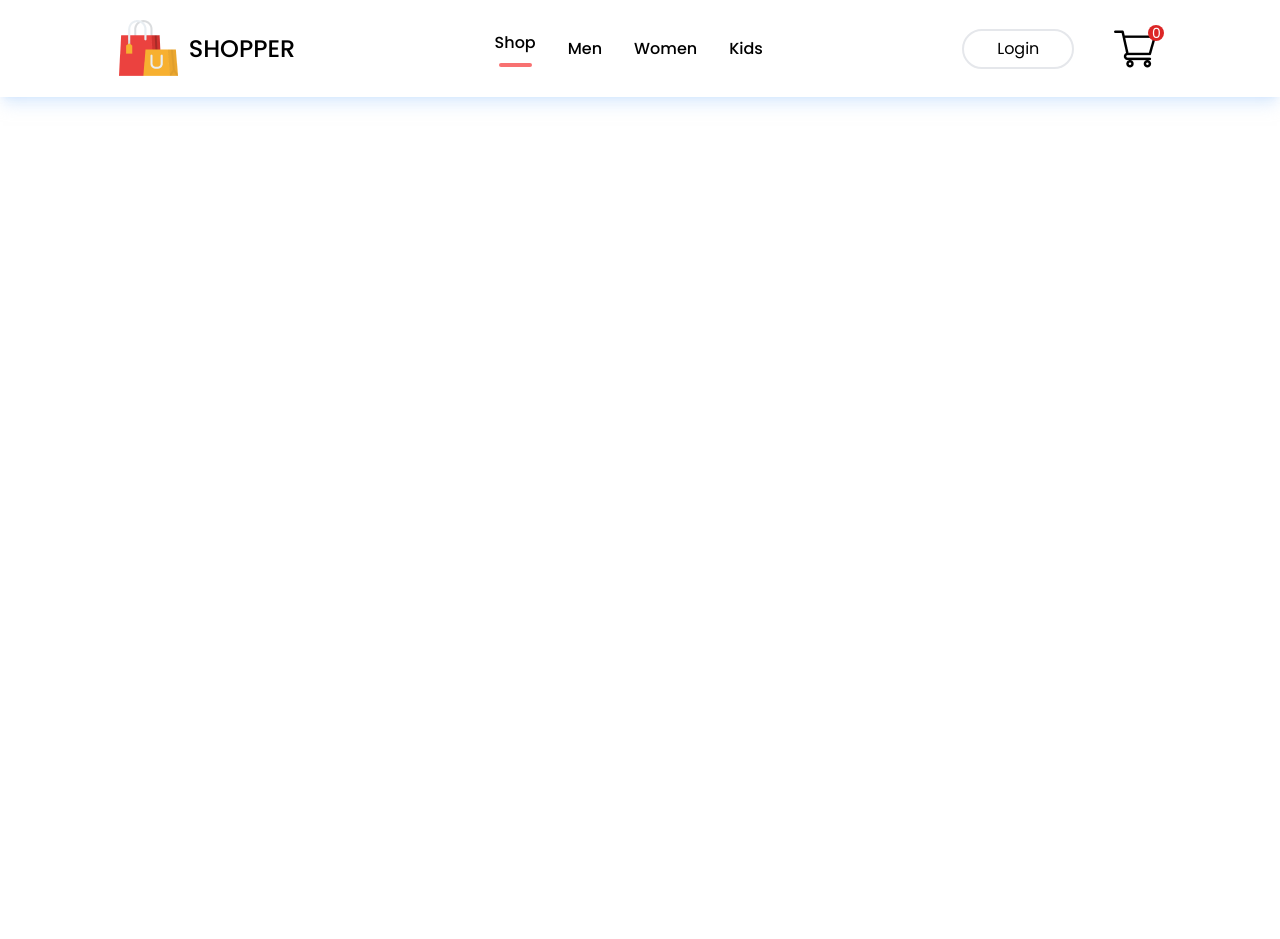
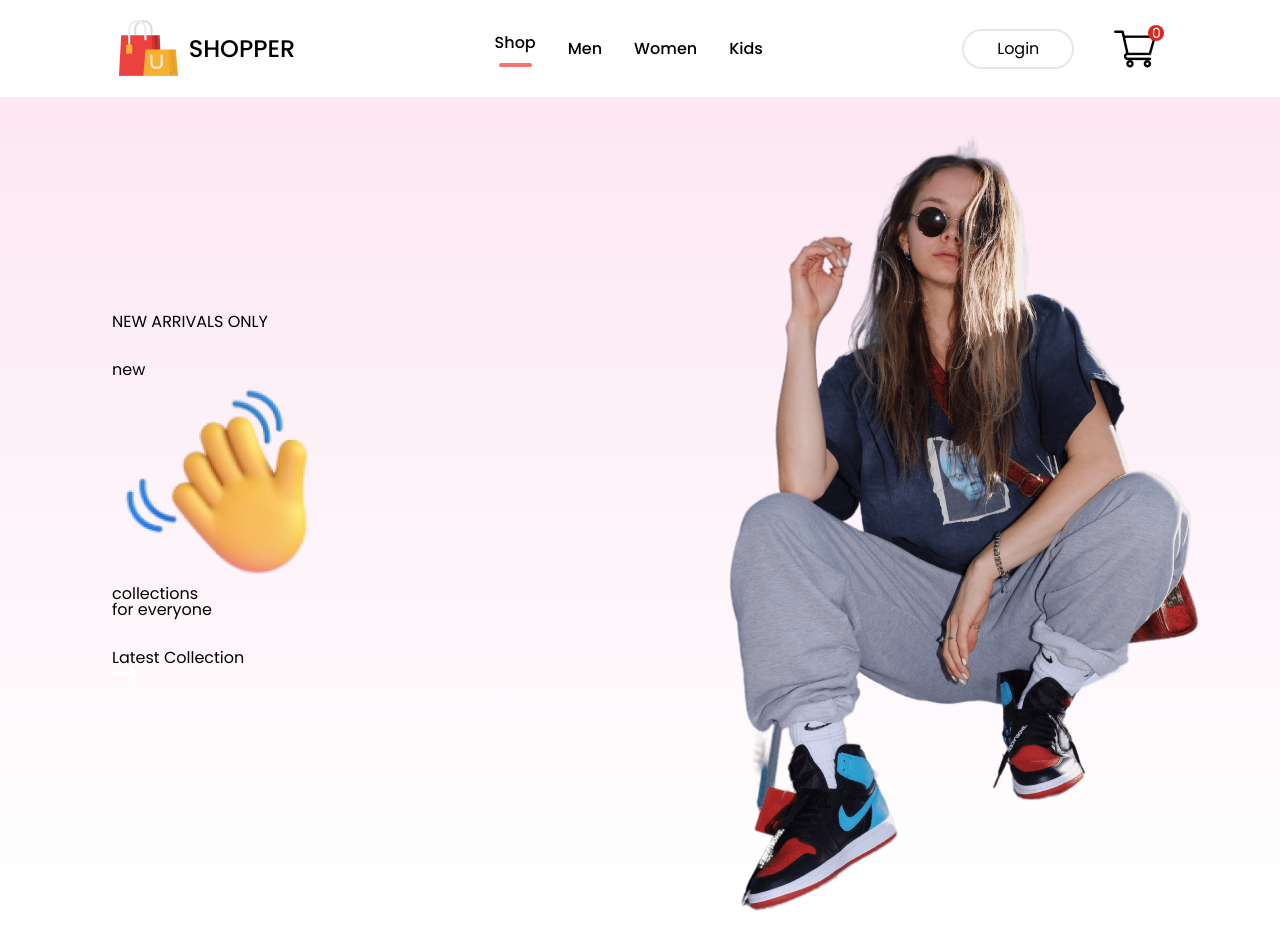
Before and after one commit to prajeet-shah/E-Commerce, a React (Create React App) app: page / in a window 1280 px wide. Before the commit the page ends 800 px from the top, so only its background shows below. Built offline with nearby package versions, Linux system fonts and the light colour scheme.

Commit message:
page , navbar , hero , app

```diff
--- a/src/App.js
+++ b/src/App.js
@@ -1,9 +1,27 @@
-
+import { BrowserRouter , Routes , Route } from 'react-router-dom';
 import './App.css';
 import Navbar from './Components/Navbar/Navbar';
+import Shop from '../src/Pages/Shop';
+import ShopCategory from '../src/Pages/ShopCategory';
+import Product from '../src/Pages/Product';
+import Cart from '../src/Pages/Cart';
+import LoginSignup from '../src/Pages/LoginSignup';
+
 function App() {
   return (
+    <BrowserRouter>
     <Navbar/>
+    <Routes>
+      <Route path='/' element={<Shop/>}/>
+      <Route path='/mens' element ={<ShopCategory category = "men" />} />
+      <Route path='/womens' element ={<ShopCategory category = "women" />} />
+      <Route path='/kids' element ={<ShopCategory category = "kid" />} />
+      <Route path='/product' element = {<Product/>} />
+      <Route path=':ProductId' element = {<Product/>} />
+      <Route path='/cart' element = {<Cart/>} />
+      <Route path='/loginsignup' element = {<LoginSignup/>} />
+    </Routes>
+    </BrowserRouter>
   );
 }
 
--- /dev/null
+++ b/src/Components/Hero/Hero.jsx
@@ -0,0 +1,30 @@
+import React from 'react'
+import hand_icon from '../Assets/hand_icon.png';
+import arrow_icon from '../Assets/arrow.png';
+import hero_image from '../Assets/hero_image.png'
+const Hero = () => {
+  return (
+    <div className='hero h-screen bg-gradient-to-b from-pink-100 to-white flex'>
+      <div className='hero-left flex-1 flex flex-col justify-center gap-8 pl-28 leading-4'>
+        <h2>NEW ARRIVALS ONLY</h2>
+        <div>
+            <div className='hand-hand-icon'>
+                <p>new</p>
+                <img src={hand_icon} />
+            </div>
+            <p>collections</p>
+            <p>for everyone</p>
+        </div>
+        <div className='hero-latest-btn'>
+            <div>Latest Collection</div>
+            <img src={arrow_icon}></img>
+        </div>
+      </div>
+      <div className='hero-right'>
+        <img src={hero_image}></img>
+      </div>
+    </div>
+  )
+}
+
+export default Hero
--- a/src/Components/Navbar/Navbar.jsx
+++ b/src/Components/Navbar/Navbar.jsx
@@ -1,6 +1,7 @@
 import React, { useState } from 'react'
 import logo from '../Assets/logo.png';
 import cart_icon from '../Assets/cart_icon.png';
+import { Link } from 'react-router-dom';
 const Navbar = () => {
 
     const [menu , setMenu] = useState('shop');
@@ -11,15 +12,17 @@
         <p className='text-black-500 text-2xl font-medium'>SHOPPER</p>
         </div>
         <ul className='nav-menu flex items-center list-none gap-8 text-brown-400 font-medium '>
-        <li onClick={() => setMenu('shop')} className='flex flex-col items-center justify-center gap-2 cursor-pointer '>Shop {menu==='shop' ? <hr className='border-none w-4/5 h-1 rounded-sm bg-red-400'/> : ''} </li>
-        <li onClick={() => setMenu('men')} className='flex flex-col items-center justify-center gap-2 cursor-pointer '>Men { menu === 'men' ? <hr className='border-none w-4/5 h-1 rounded-sm bg-red-400'/> : ''}</li>
-        <li onClick={() => setMenu('women')} className='flex flex-col items-center justify-center gap-2 cursor-pointer '>Women {menu=== 'women' ? <hr className='border-none w-4/5 h-1 rounded-sm bg-red-400'/> : ''}</li>
-        <li onClick={() => setMenu('kids')} className='flex flex-col items-center justify-center gap-2 cursor-pointer '>Kids {menu === 'kids' ? <hr className='border-none w-4/5 h-1 rounded-sm bg-red-400'/> : ''}</li>
+        <li onClick={() => setMenu('shop')} className='flex flex-col items-center justify-center gap-2 cursor-pointer '> <Link to={'/'} >Shop</Link> {menu==='shop' ? <hr className='border-none w-4/5 h-1 rounded-sm bg-red-400'/> : ''} </li>
+        <li onClick={() => setMenu('men')} className='flex flex-col items-center justify-center gap-2 cursor-pointer '> <Link to={'/mens'}>Men</Link> { menu === 'men' ? <hr className='border-none w-4/5 h-1 rounded-sm bg-red-400'/> : ''}</li>
+        <li onClick={() => setMenu('women')} className='flex flex-col items-center justify-center gap-2 cursor-pointer '> <Link to={'/womens'}>Women</Link> {menu=== 'women' ? <hr className='border-none w-4/5 h-1 rounded-sm bg-red-400'/> : ''}</li>
+        <li onClick={() => setMenu('kids')} className='flex flex-col items-center justify-center gap-2 cursor-pointer '> <Link to={'/kids'}>Kids</Link> {menu === 'kids' ? <hr className='border-none w-4/5 h-1 rounded-sm bg-red-400'/> : ''}</li>
         </ul>
 
         <div className='nav-cart-icon flex items-center gap-10'>
-        <button className=' h-10 w-28 outline-none border-2 border-black-500 rounded-3xl text-brown-300 font-normal bg-white cursor-pointer active:bg-blue-100'>Login</button>
-        <img src={cart_icon} />
+        <Link to={'/login'}><button className=' h-10 w-28 outline-none border-2 border-black-500 rounded-3xl text-brown-300 font-normal bg-white cursor-pointer active:bg-blue-100'>Login</button></Link>
+        <Link to={'/cart'}><img src={cart_icon} /></Link>
+
+
         <div className='cart_icon_count w-4 h-4 flex justify-center items-center -mt-8 -ml-12 rounded-3xl text-sm bg-red-600 text-white cursor-pointer'>0</div>
         </div>
 
--- a/src/Pages/Shop.jsx
+++ b/src/Pages/Shop.jsx
@@ -1,9 +1,10 @@
 import React from 'react'
+import Hero from '../Components/Hero/Hero'
 
 const Shop = () => {
   return (
     <div>
-
+      <Hero/>
     </div>
   )
 }
```
